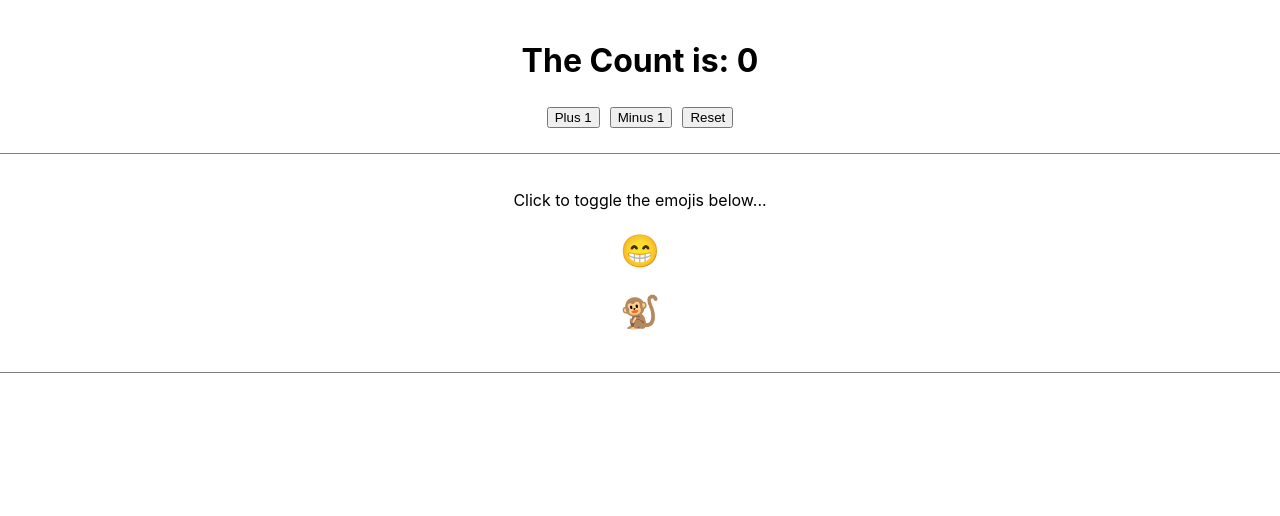
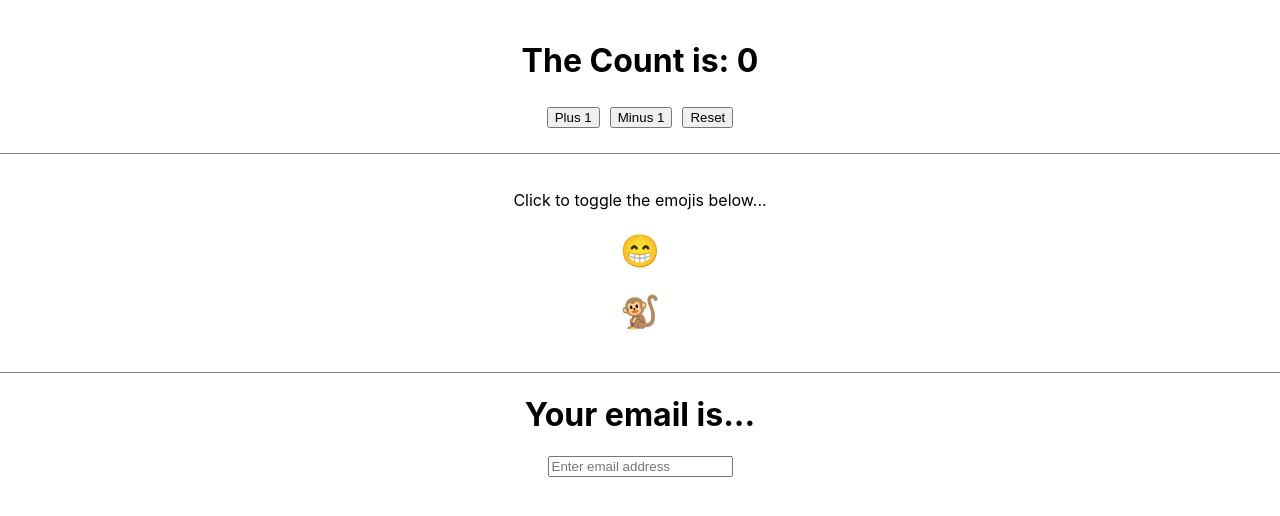
Before and after one commit to jasoncollum/counter, a React (Create React App) app: page / in a window 1280 px wide. Shown: the top 516 px of the page. Built offline with nearby package versions, Linux system fonts and the light colour scheme.

Commit message:
set up initial email input

```diff
--- a/src/App.js
+++ b/src/App.js
@@ -1,6 +1,7 @@
 import React from 'react';
 import Counter from './counter/counter.component';
 import Toggler from './toggler/toggler.component';
+import SimpleForm from './simple-form/simple-form.component';
 import './App.css';
 
 function App() {
@@ -8,6 +9,7 @@ function App() {
     <div className="App">
       <Counter />
       <Toggler />
+      <SimpleForm />
     </div>
   );
 }
--- /dev/null
+++ b/src/simple-form/simple-form.component.jsx
@@ -0,0 +1,17 @@
+import React, { useState } from 'react';
+
+function SimpleForm() {
+    const [email, setEmail] = useState('');
+    const handleChange = (e) => {
+        setEmail(e.target.value)
+    }
+
+    return (
+        <div>
+            <h1>Your email is... {email}</h1>
+            <input type='text' value={email} onChange={handleChange} placeholder='Enter email address' />
+        </div>
+    )
+}
+
+export default SimpleForm;
```
Also changed, not shown: src/simple-form/simple-form.styles.css (added).
